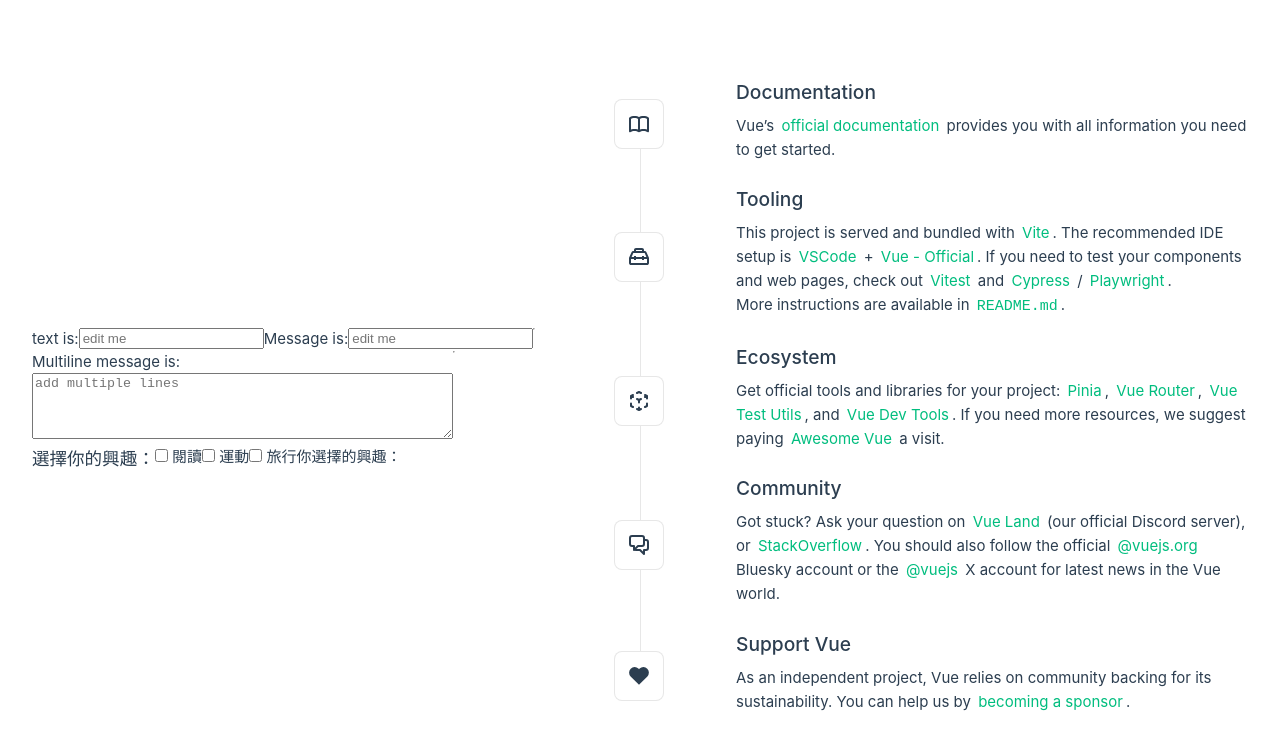
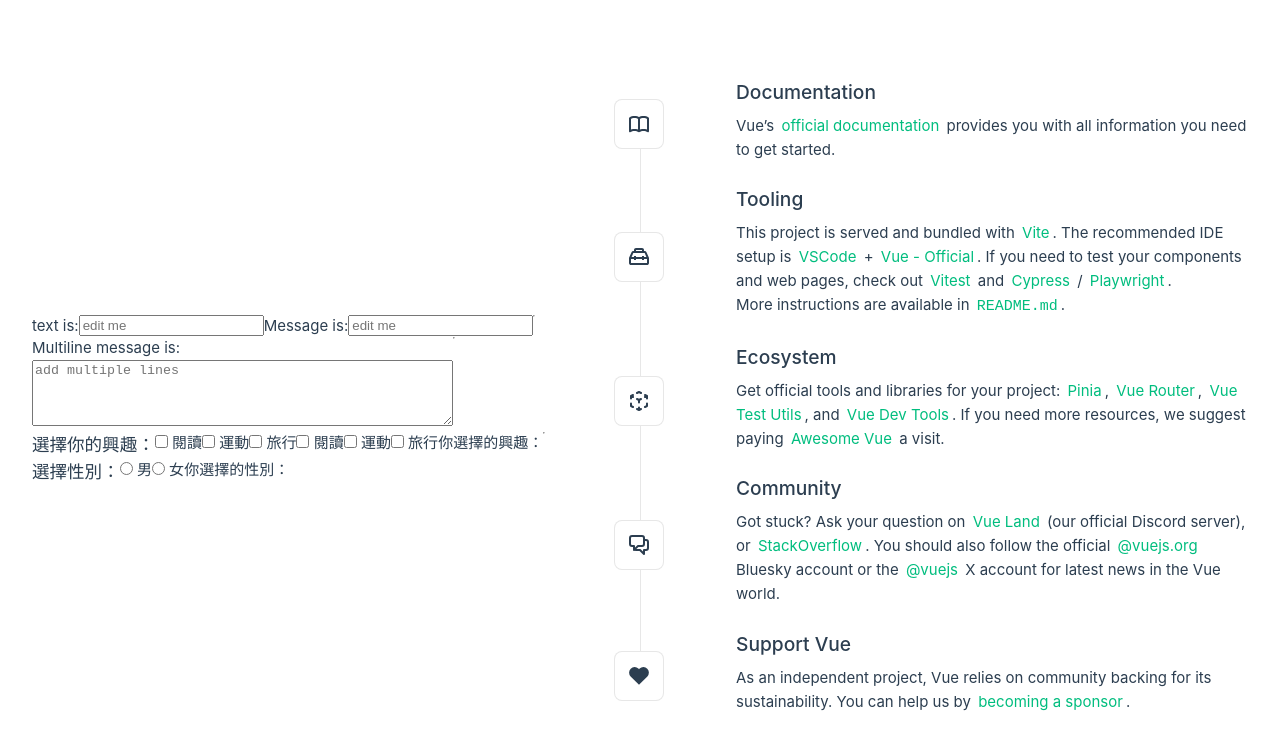
Before and after one commit to Chun5102/testproject, a Vue app: page / in a window 1280 px wide. Shown: the top 750 px of the page. Built offline with nearby package versions, Linux system fonts and the light colour scheme.

Commit message:
VmodelDemo.vue checkbox v-for radio

```diff
--- a/src/components/VmodelDemo.vue
+++ b/src/components/VmodelDemo.vue
@@ -5,6 +5,12 @@
 const message = ref('')
 
 const interests = ref([])
+const interestList = ref([
+  { id: 1, name: '閱讀', code: 'Reading' },
+  { id: 2, name: '運動', code: 'Sports' },
+  { id: 3, name: '旅行', code: 'Travel' },
+])
+const gender = ref('')
 </script>
 
 <template>
@@ -24,11 +30,22 @@
   <hr />
 
   <h3>選擇你的興趣：</h3>
+
+  <label v-for="interest in interestList" :key="interest.id"
+    ><input type="checkbox" :value="interest.code" v-model="interests" /> {{ interest.name }}</label
+  >
+
   <label><input type="checkbox" value="閱讀" v-model="interests" /> 閱讀</label>
   <label><input type="checkbox" value="運動" v-model="interests" /> 運動</label>
   <label><input type="checkbox" value="旅行" v-model="interests" /> 旅行</label>
 
   <p>你選擇的興趣：{{ interests.join(', ') }}</p>
+
+  <hr />
+  <h3>選擇性別：</h3>
+  <label><input type="radio" value="男" v-model="gender" /> 男</label>
+  <label><input type="radio" value="女" v-model="gender" /> 女</label>
+  <p>你選擇的性別：{{ gender }}</p>
 </template>
 
 <style scoped></style>
```
